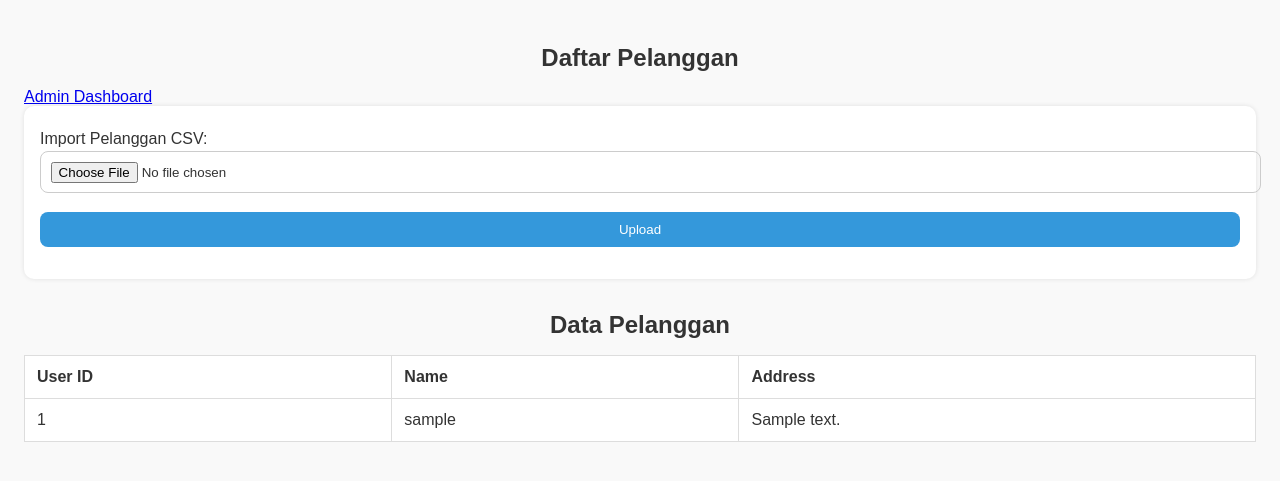
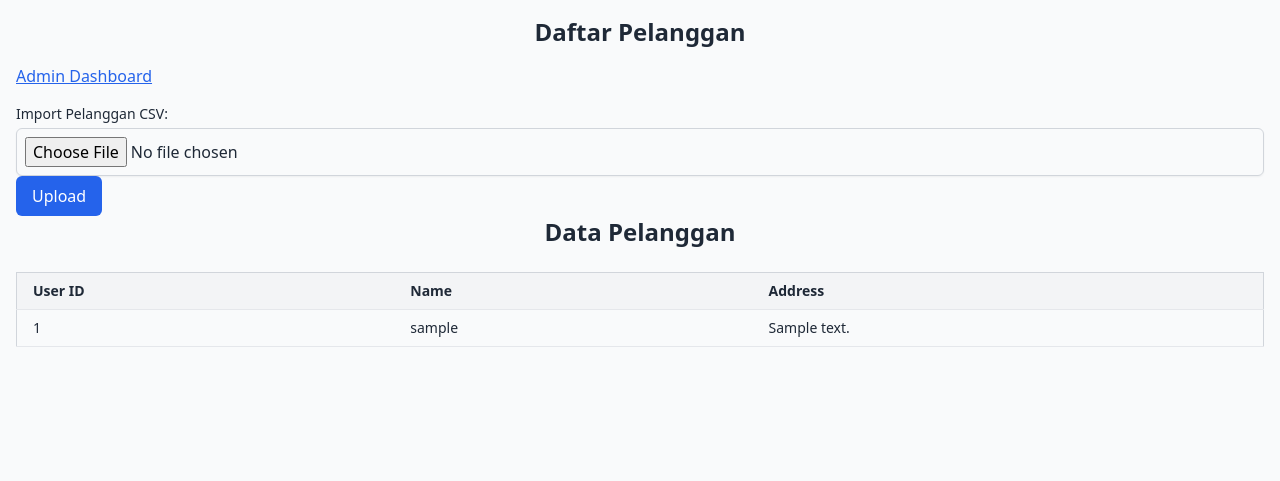
Before and after one commit to bonzoholda/cdws_meter_app, a FastAPI app: page /customer in a window 1280 px wide. Shown: the top 481 px of the page. Run offline with FastAPI, Linux system fonts and the light colour scheme; tables that the repository leaves empty hold one stand-in row (values such as "Sample post"); style sheets or scripts are compiled from the project's sources; parts of the project's set-up code (start-up, migrations or seed data) failed here and were passed over.

Commit message:
Update style.css

```diff
--- a/app/static/style.css
+++ b/app/static/style.css
@@ -1,90 +1,93 @@
-/* app/static/style.css */
+@tailwind base;
+@tailwind components;
+@tailwind utilities;
+
+/* ----- CUSTOM BASE STYLES ----- */
 
 body {
-  font-family: Arial, sans-serif;
-  padding: 1rem;
-  background: #f9f9f9;
-  color: #333;
+  @apply bg-gray-50 text-gray-800 font-sans p-4;
 }
 
-h2, h3 {
-  text-align: center;
-  margin-bottom: 1rem;
+/* Headings */
+h1, h2, h3, h4 {
+  @apply text-center font-semibold text-gray-800 mb-4;
 }
 
-form {
-  background: white;
-  padding: 1rem;
-  margin-bottom: 2rem;
-  border-radius: 10px;
-  box-shadow: 0 0 5px rgba(0,0,0,0.1);
+h1 {
+  @apply text-3xl;
+}
+h2 {
+  @apply text-2xl;
+}
+h3 {
+  @apply text-xl;
 }
 
+/* Labels */
 label {
-  display: block;
-  margin-top: 0.5rem;
+  @apply block font-medium text-sm mb-1 mt-4;
 }
 
-input, select, button {
-  width: 100%;
-  padding: 0.6rem;
-  margin-top: 0.2rem;
-  margin-bottom: 1rem;
-  border: 1px solid #ccc;
-  border-radius: 8px;
+/* Inputs, Selects, Buttons */
+input[type="text"],
+input[type="number"],
+input[type="file"],
+select {
+  @apply w-full p-2 border border-gray-300 rounded-md shadow-sm focus:ring-blue-500 focus:border-blue-500 text-base;
 }
 
 button {
-  background-color: #3498db;
-  color: white;
-  cursor: pointer;
-  border: none;
-  transition: 0.2s;
+  @apply px-4 py-2 bg-blue-600 text-white rounded-md hover:bg-blue-700 transition-all ease-in-out duration-150;
 }
 
-button:hover {
-  background-color: #2980b9;
+/* Secondary buttons */
+button.secondary {
+  @apply bg-gray-400 hover:bg-gray-500;
 }
 
-table {
-  width: 100%;
-  border-collapse: collapse;
-  margin-top: 1rem;
-  background: white;
+/* Danger buttons */
+button.danger {
+  @apply bg-red-600 hover:bg-red-700;
 }
 
-th, td {
-  padding: 0.75rem;
-  border: 1px solid #ddd;
-  text-align: left;
+/* Tables */
+table {
+  @apply w-full border border-gray-300 rounded-md mt-6 text-sm;
+}
+th {
+  @apply bg-gray-100 text-left px-4 py-2 border-b;
+}
+td {
+  @apply px-4 py-2 border-b;
 }
 
-@media (max-width: 600px) {
-  table, thead, tbody, th, td, tr {
-    display: block;
-  }
+/* Links */
+a {
+  @apply text-blue-600 hover:text-blue-800 underline;
+}
 
-  th {
-    display: none;
-  }
+/* QR and Camera layout */
+#qr-reader,
+#video,
+#photo {
+  @apply mx-auto w-full max-w-xs rounded-lg border border-gray-300 my-2;
+}
 
-  td {
-    position: relative;
-    padding-left: 50%;
-    text-align: right;
-  }
+#snap,
+#start-qr-btn,
+#stop-qr-btn {
+  @apply w-full text-white font-medium py-2 px-4 rounded mt-2;
+}
 
-  td::before {
-    position: absolute;
-    left: 0;
-    padding-left: 1rem;
-    white-space: nowrap;
-    font-weight: bold;
-  }
+#start-qr-btn {
+  @apply bg-green-600 hover:bg-green-700;
+}
 
-  td:nth-of-type(1)::before { content: "User ID"; }
-  td:nth-of-type(2)::before { content: "SR No"; }
-  td:nth-of-type(3)::before { content: "Timestamp"; }
-  td:nth-of-type(4)::before { content: "Meter Photo"; }
-  td:nth-of-type(5)::before { content: "Enter Meter Pos"; }
+#stop-qr-btn {
+  @apply bg-red-600 hover:bg-red-700;
 }
+
+/* Responsive form container */
+.form-wrapper {
+  @apply max-w-md mx-auto bg-white shadow-md rounded-lg p-4;
+}
```
